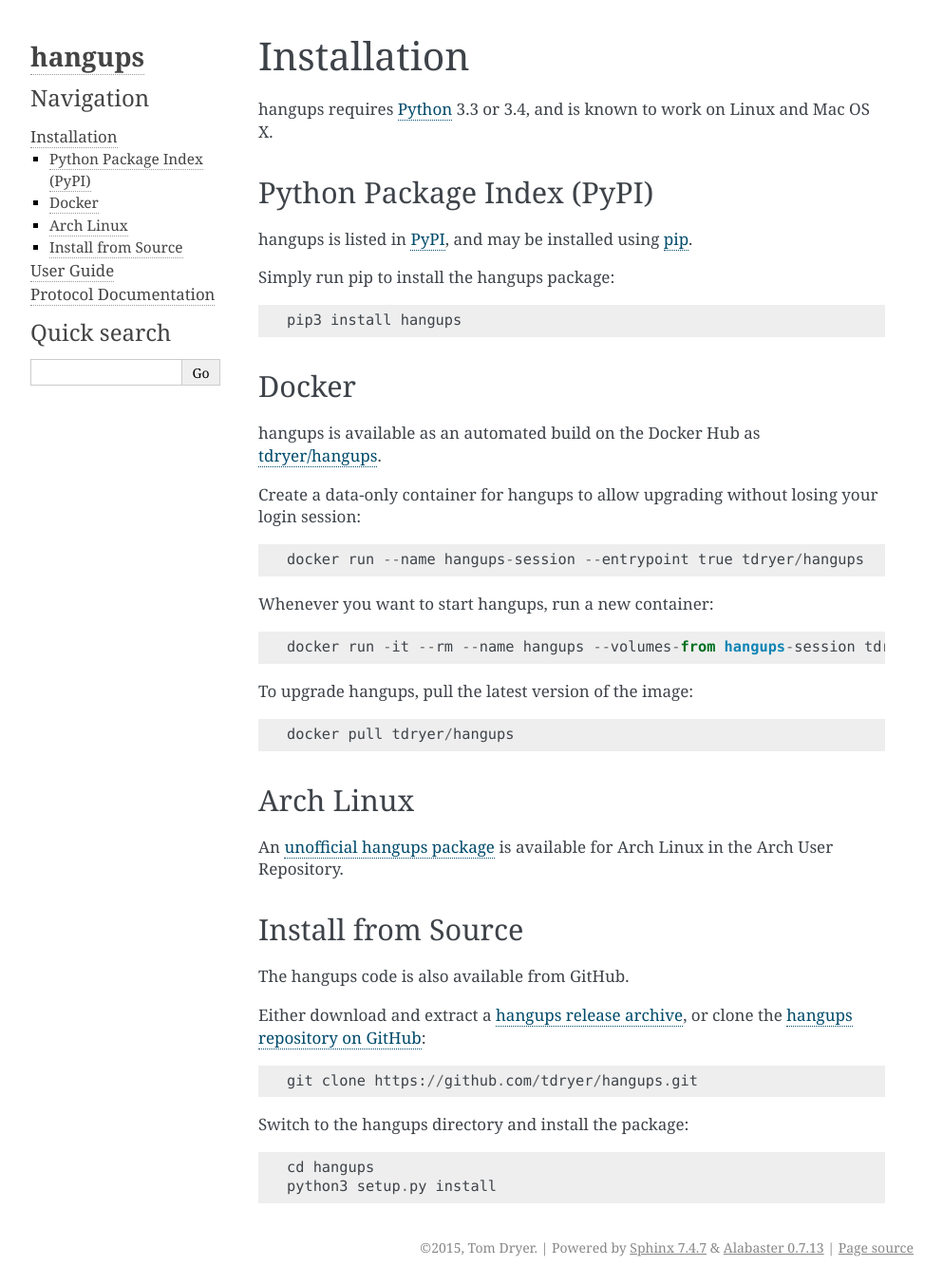
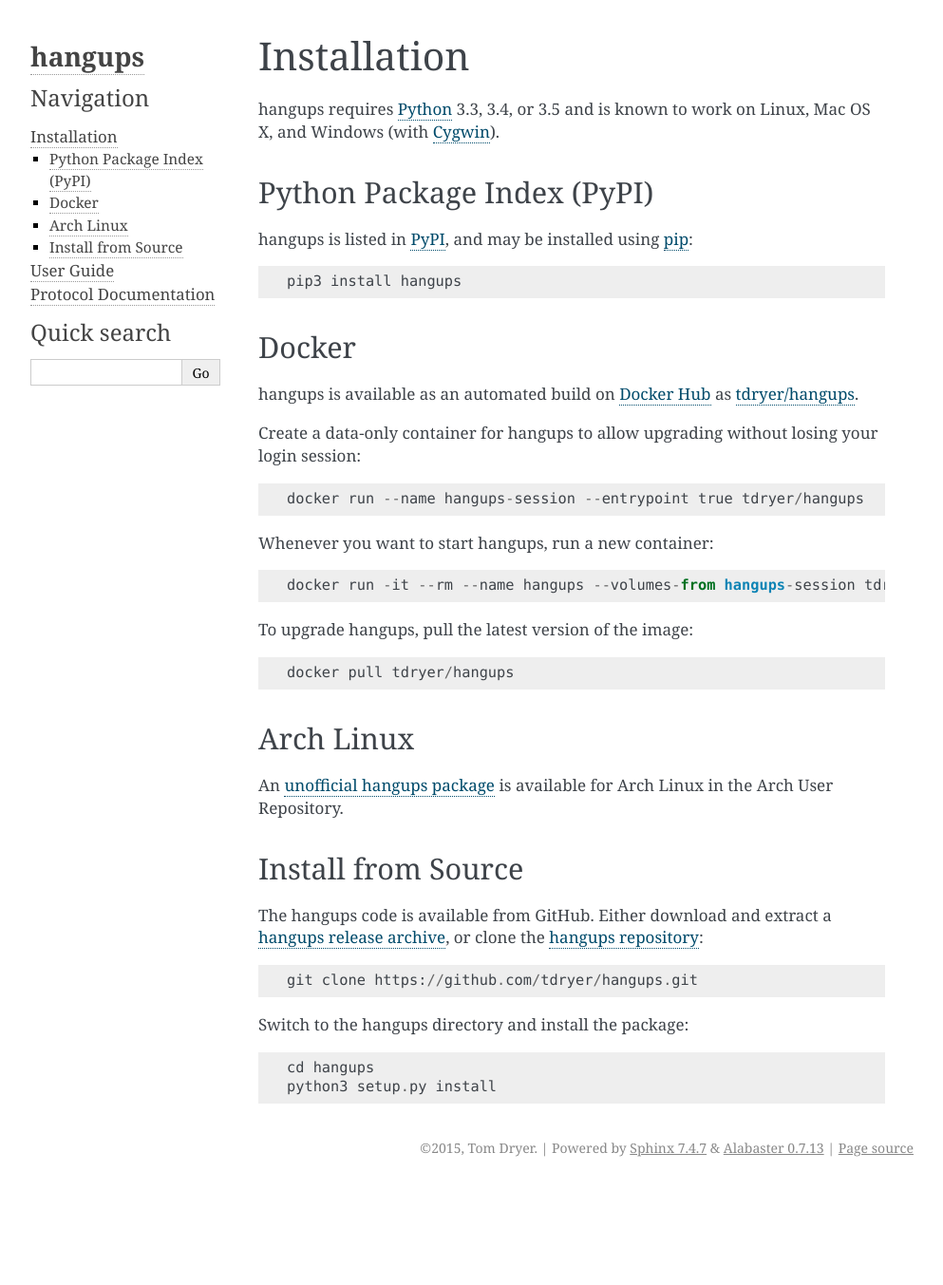
Before and after one commit to tdryer/hangups, a Sphinx documentation site: the page built from docs/installation.rst, in a window 1280 px wide. Shown: the whole page at 95% size, without its empty margins (148-1141 px from the left). Built offline with Sphinx 7.4.7, drawn with Linux system fonts in a browser that asks for light colours; after the commit the page ends 1248 px from its top, so only the background shows below that.

Commit message:
Update installation docs

```diff
--- a/docs/installation.rst
+++ b/docs/installation.rst
@@ -1,27 +1,26 @@
 Installation
 ============
 
-hangups requires `Python`_ 3.3 or 3.4, and is known to work on Linux and Mac OS
-X.
+hangups requires `Python`_ 3.3, 3.4, or 3.5 and is known to work on Linux, Mac
+OS X, and Windows (with `Cygwin`_).
 
 .. _Python: https://www.python.org/
+.. _Cygwin: http://cygwin.com/
 
 Python Package Index (PyPI)
 ---------------------------
 
-hangups is listed in `PyPI`_, and may be installed using `pip`_.
-
-.. _PyPI: https://pypi.python.org/pypi
-.. _pip: https://pip.pypa.io/
-
-Simply run pip to install the hangups package::
+hangups is listed in `PyPI`_, and may be installed using `pip`_::
 
   pip3 install hangups
+
+.. _PyPI: https://pypi.python.org/pypi/hangups
+.. _pip: https://pip.pypa.io/
 
 Docker
 ------
 
-hangups is available as an automated build on the Docker Hub as
+hangups is available as an automated build on `Docker Hub`_ as
 `tdryer/hangups`_.
 
 .. _tdryer/hangups: https://registry.hub.docker.com/u/tdryer/hangups/
@@ -50,10 +51,8 @@ Repository.
 Install from Source
 -------------------
 
-The hangups code is also available from GitHub.
-
-Either download and extract a `hangups release archive`_, or clone the `hangups
-repository on GitHub`_::
+The hangups code is available from GitHub. Either download and extract a
+`hangups release archive`_, or clone the `hangups repository`_::
 
   git clone https://github.com/tdryer/hangups.git
 
@@ -63,4 +62,4 @@ Switch to the hangups directory and install the package::
   python3 setup.py install
 
 .. _hangups release archive: https://github.com/tdryer/hangups/releases
-.. _hangups repository on GitHub: https://github.com/tdryer/hangups
+.. _hangups repository: https://github.com/tdryer/hangups
```
Also changed, not shown: other parts of docs/installation.rst (+2 -0 lines).
